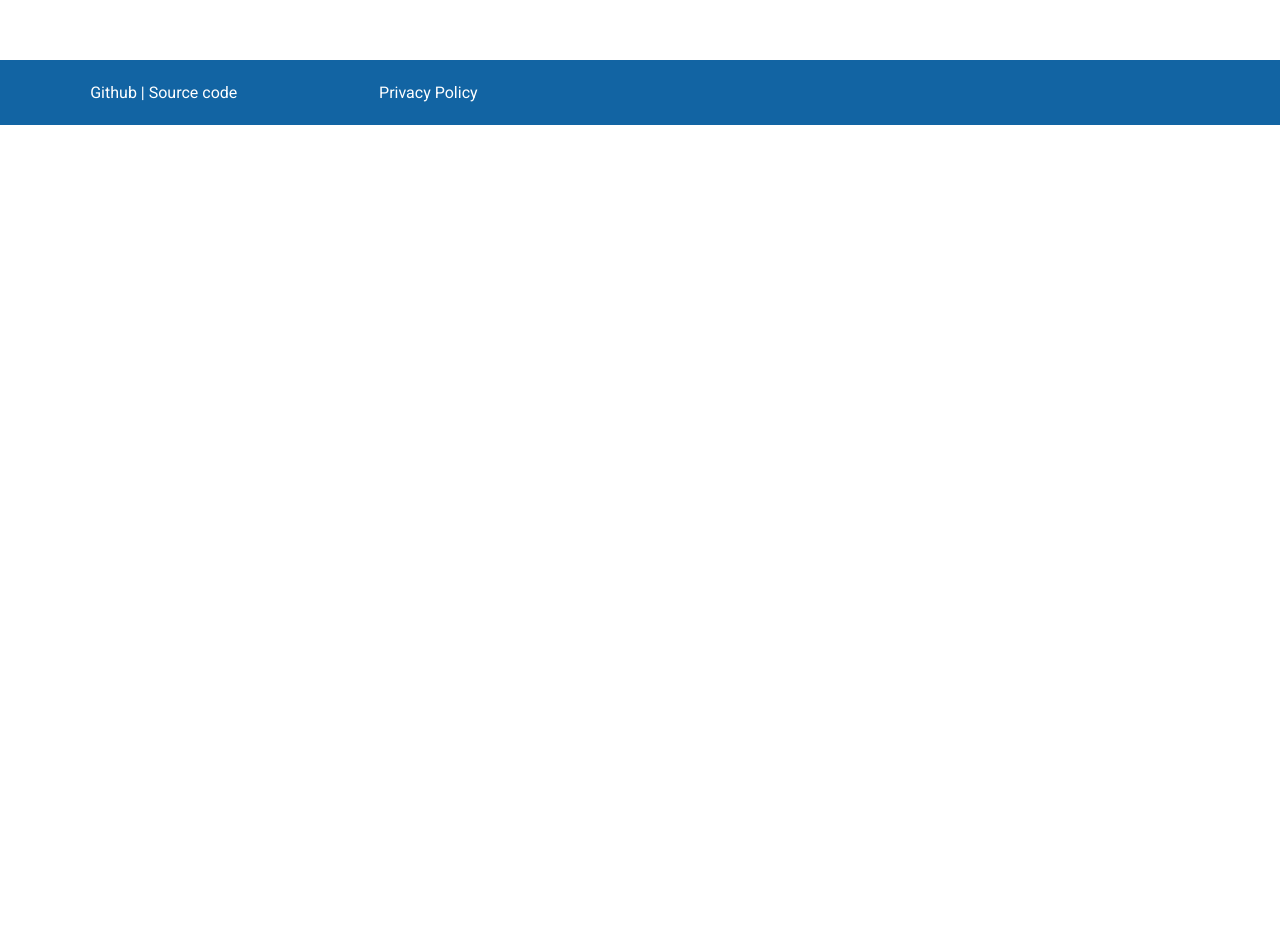
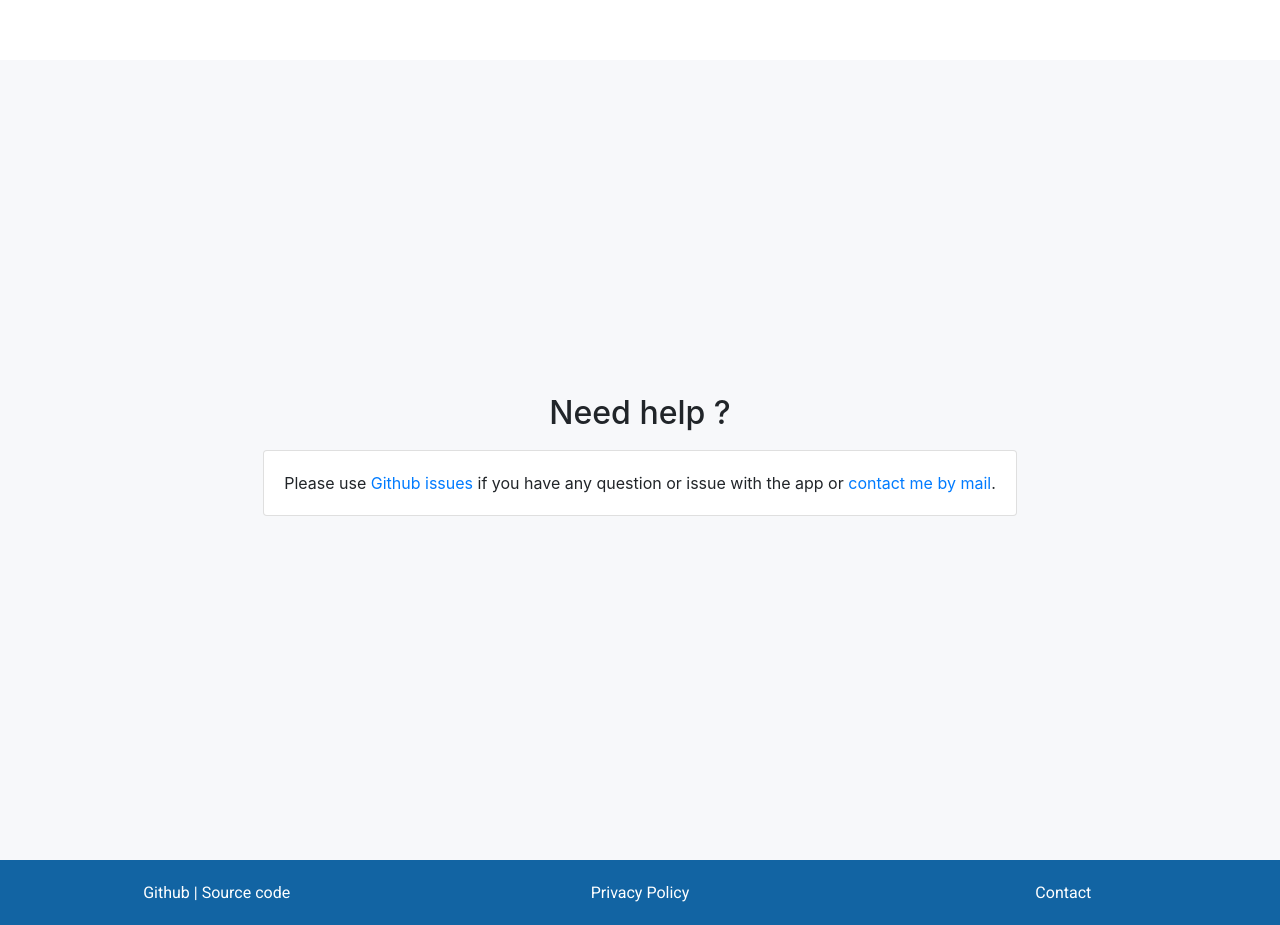
Before and after one commit to KazuAlex/openpollslack, a website: page index.html in a window 1280 px wide. Shown: the part 4740-5665 px from the top of the page. Before the commit the page ends 4865 px from the top, so only its background shows below. Drawn offline with Linux system fonts and the light colour scheme.

Commit message:
add contact mail

```diff
--- a/index.html
+++ b/index.html
@@ -74,14 +74,29 @@
           </div>
         </div>
       </div>
+      <div id="help" class="light-grey">
+        <div>
+          <div class="title">
+            <h2>Need help ?</h2>
+          </div>
+          <div class="card">
+            <div class="card-body">
+              Please use <a target="_blank" href="https://github.com/KazuAlex/openpollslack/issues">Github issues</a> if you have any question or issue with the app or <a href="mailto:kazualex@pm.me">contact me by mail</a>.
+            </div>
+          </div>
+        </div>
+      </div>
     </div>
     <div id="bottom">
       <div class="row">
-        <div class="cell col-12 col-sm-6 col-md-3">
+        <div class="cell col-12 col-sm-4">
           <a href="https://github.com/KazuAlex/openpollslack">Github | Source code</a>
         </div>
-        <div class="cell col-12 col-sm-6 col-md-3 col-lg-2">
+        <div class="cell col-12 col-sm-4">
           <a href="/privacy/">Privacy Policy</a>
+        </div>
+        <div class="cell col-12 col-sm-4">
+          <a href="mailto:kazualex@pm.me">Contact</a>
         </div>
       </div>
     </div>
```
